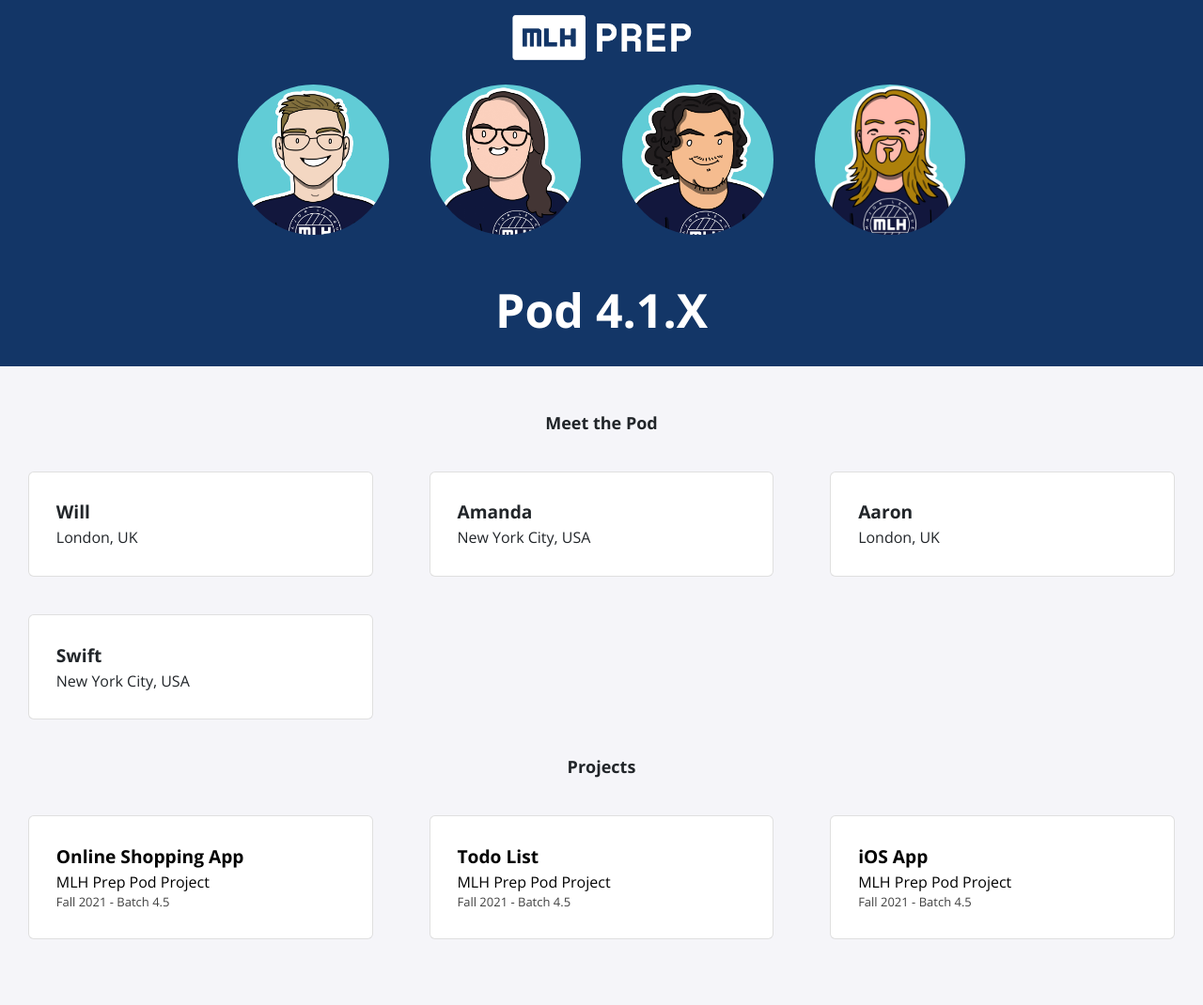
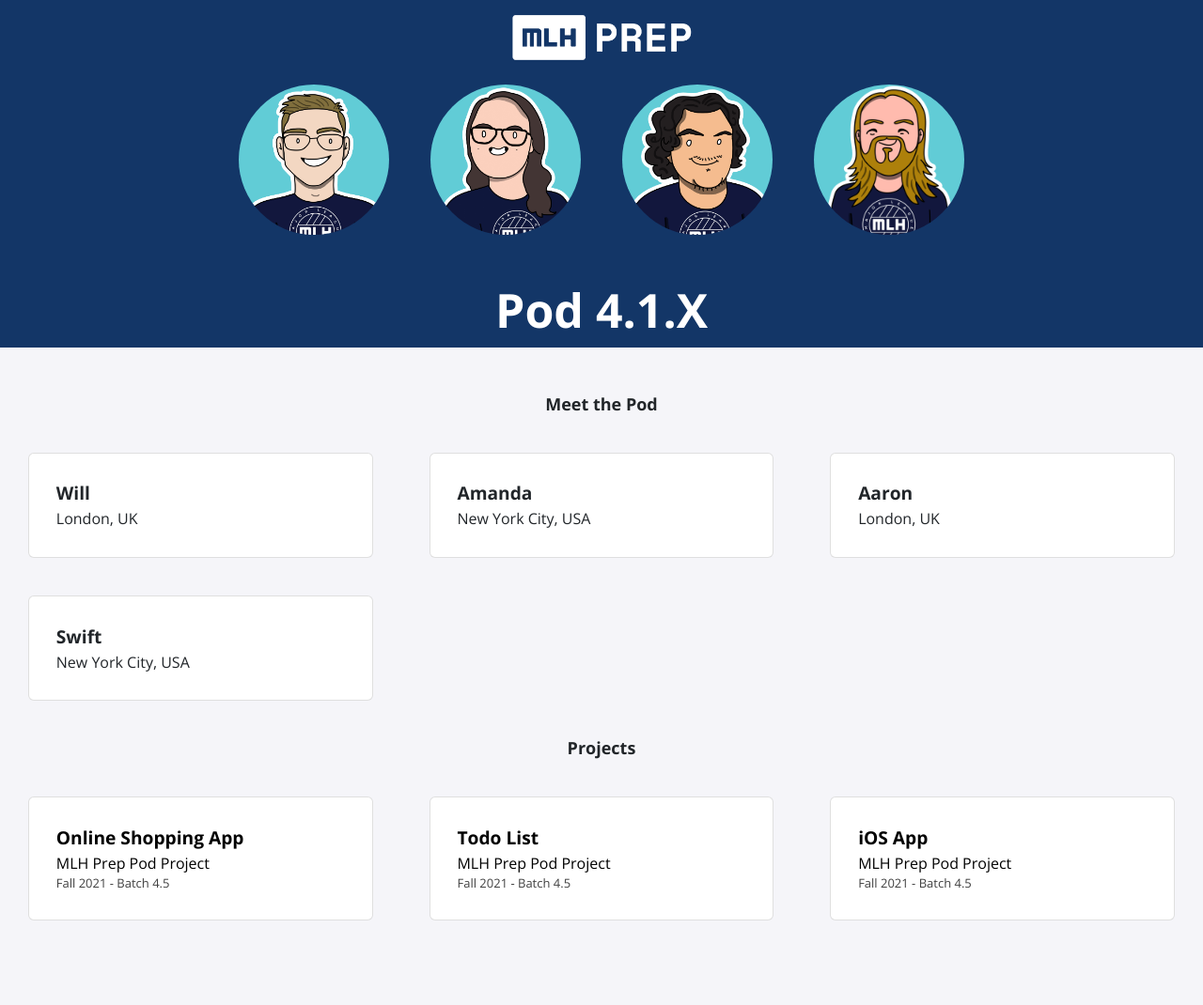
Before and after one commit to MLH-Fellowship/pod-4.1.0-portfolio, a Jekyll site: the page built from index.html, in a window 1280 px wide. Shown: the whole page at 94% size. Built offline with Jekyll 4.4.1, drawn with Linux system fonts in a browser that asks for light colours; nearby versions of some CDN libraries.

Commit message:
issue#14

```diff
--- a/_sass/profile.scss
+++ b/_sass/profile.scss
@@ -1,18 +1,20 @@
 .profile {
     background-color: #133667 !important;
     text-align: center;
-    height: 320px;
+    height: fit-content;
     margin-bottom: 50px;
+    padding-bottom: 10px;
     h1 {
         font-size: 50px;
         font-weight: 700;
         color: white;
+        margin: 0;
     }
 
     img {
         border-radius: 50%;
-        max-width: 100%;
-        max-height: 100%;
+        width: 200px;
+        height: 200px;
         margin-left: auto;
         margin-right: auto;
         display: inline;
@@ -21,6 +23,6 @@
 
     .profile-picture {
         margin-bottom: 30px;
-        height: 200px;
+        height: fit-content;
     }
 }
```
